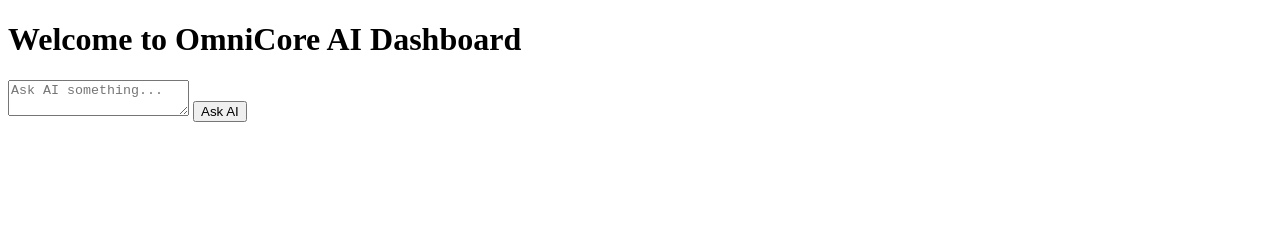
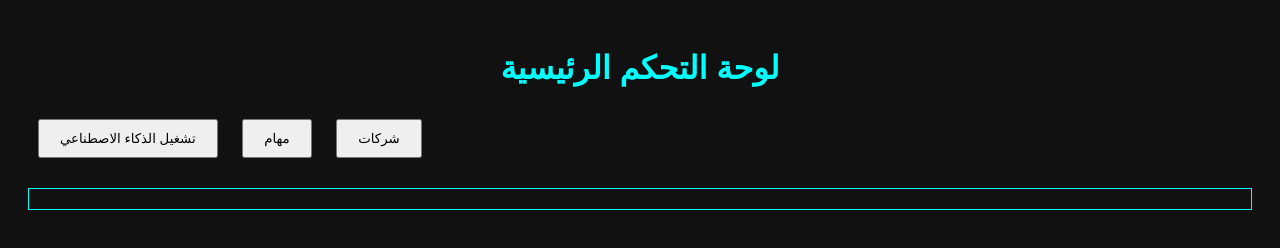
Before and after one commit to you795607/omnicore-saas1, a website: page public/public/dashboard.html in a window 1280 px wide. Drawn offline with Linux system fonts and the light colour scheme.

Commit message:
Update dashboard.html

```diff
--- a/public/public/dashboard.html
+++ b/public/public/dashboard.html
@@ -1,31 +1,28 @@
+
 <!DOCTYPE html>
-<html>
+<html lang="ar">
 <head>
-<title>Dashboard</title>
+  <meta charset="UTF-8">
+  <title>لوحة التحكم</title>
+  <style>
+    body { font-family: Arial, sans-serif; background-color: #111; color: #0ff; padding: 20px; }
+    h1 { text-align: center; }
+    button { padding: 10px 20px; margin: 10px; cursor: pointer; }
+  </style>
 </head>
 <body>
+  <h1>لوحة التحكم الرئيسية</h1>
 
-<h1>Welcome to OmniCore AI Dashboard</h1>
+  <button onclick="openAI()">تشغيل الذكاء الاصطناعي</button>
+  <button onclick="alert('ميزة مستقبلية!')">مهام</button>
+  <button onclick="alert('ميزة مستقبلية!')">شركات</button>
 
-<textarea id="prompt" placeholder="Ask AI something..."></textarea>
-<button onclick="askAI()">Ask AI</button>
+  <div id="aiOutput" style="margin-top:20px; padding:10px; border:1px solid #0ff;"></div>
 
-<div id="response"></div>
-
-<script>
-async function askAI() {
-  const prompt = document.getElementById("prompt").value;
-
-  const res = await fetch("/ask-ai", {
-    method: "POST",
-    headers: {"Content-Type":"application/json"},
-    body: JSON.stringify({ prompt })
-  });
-
-  const data = await res.json();
-  document.getElementById("response").innerText = data.reply;
-}
-</script>
-
+  <script>
+    function openAI() {
+      document.getElementById('aiOutput').innerText = "🔹 الذكاء الاصطناعي جاهز للعمل!";
+    }
+  </script>
 </body>
 </html>
```
